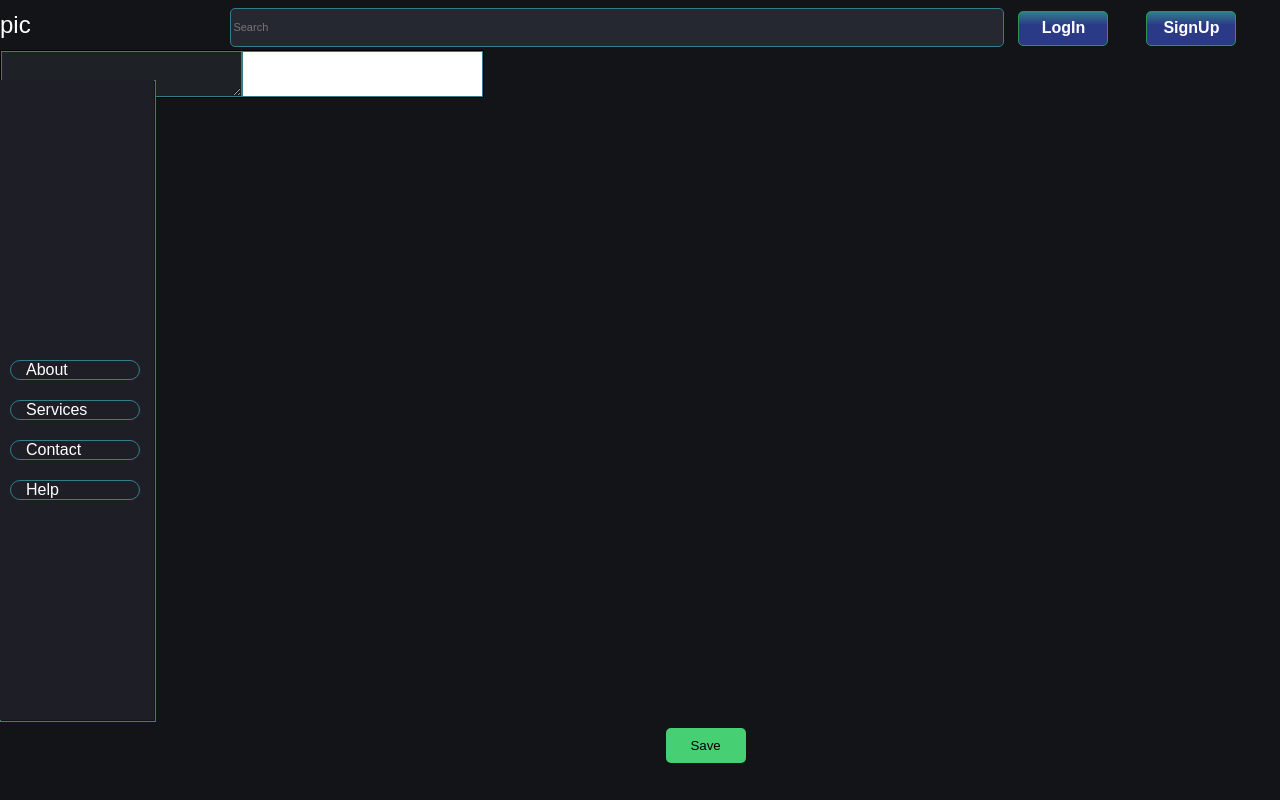
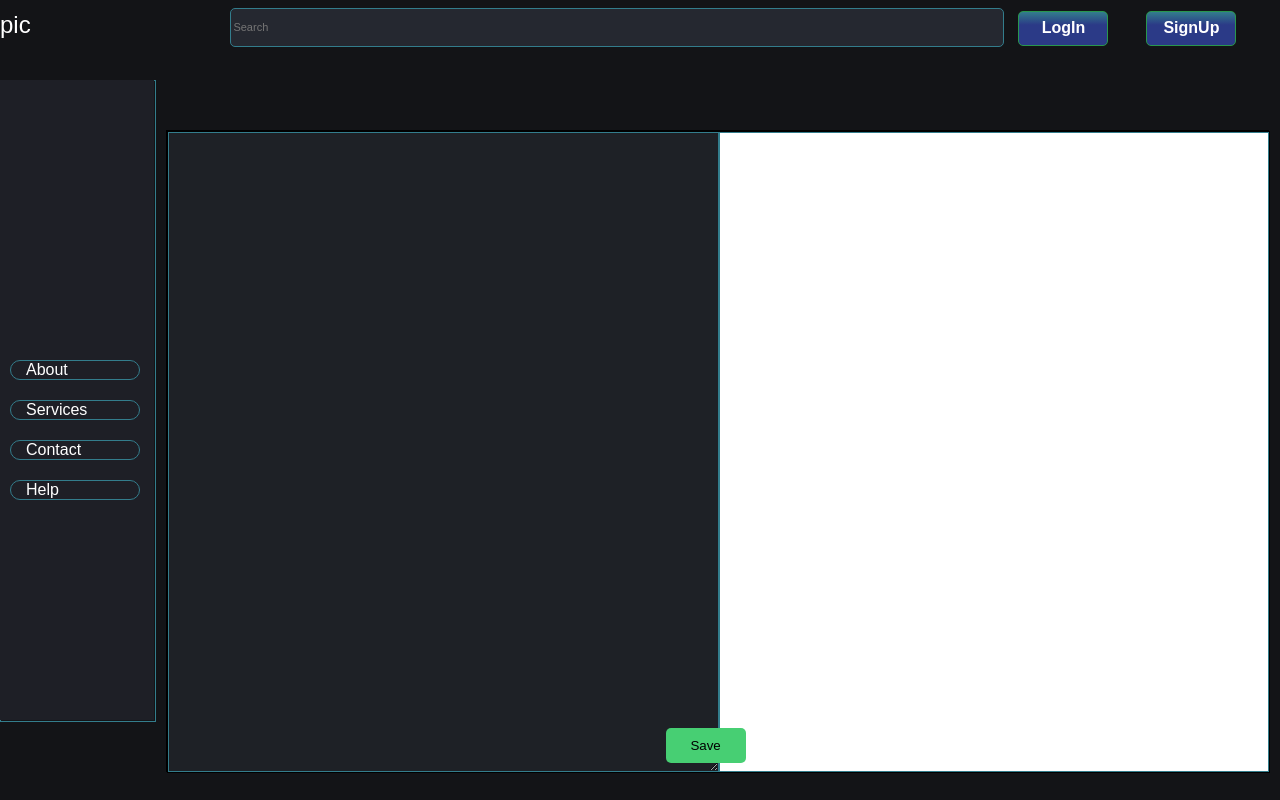
Before and after one commit to unholydisaster/blogapp, a Next.js app: page /newnote in a window 1280 px wide. Built offline with nearby package versions, Linux system fonts and the light colour scheme.

Commit message:
Update createfile.js

```diff
--- a/src/components/createfile.js
+++ b/src/components/createfile.js
@@ -1,4 +1,4 @@
-import { Editor, MarkdownContainer, Reviewarea, SaveButton } from "@/styles/createnote/newnote";
+import { Container, Editor, MarkdownContainer, Reviewarea, SaveButton } from "@/styles/createnote/newnote";
 import React, { useEffect, useState } from "react";
 import { useRouter } from 'next/router';
 import axios from 'axios';
@@ -43,7 +43,7 @@ const Newnotes = () => {
   }
 
   return (
-    <form onSubmit={Submit}>
+    <Container onSubmit={Submit}>
     <MarkdownContainer>
       <Editor
         id="textarea_id"
@@ -56,7 +56,7 @@ const Newnotes = () => {
       </Reviewarea>
     </MarkdownContainer>
     <SaveButton>Save</SaveButton>
-    </form>
+    </Container>
   );
 }
 
```
